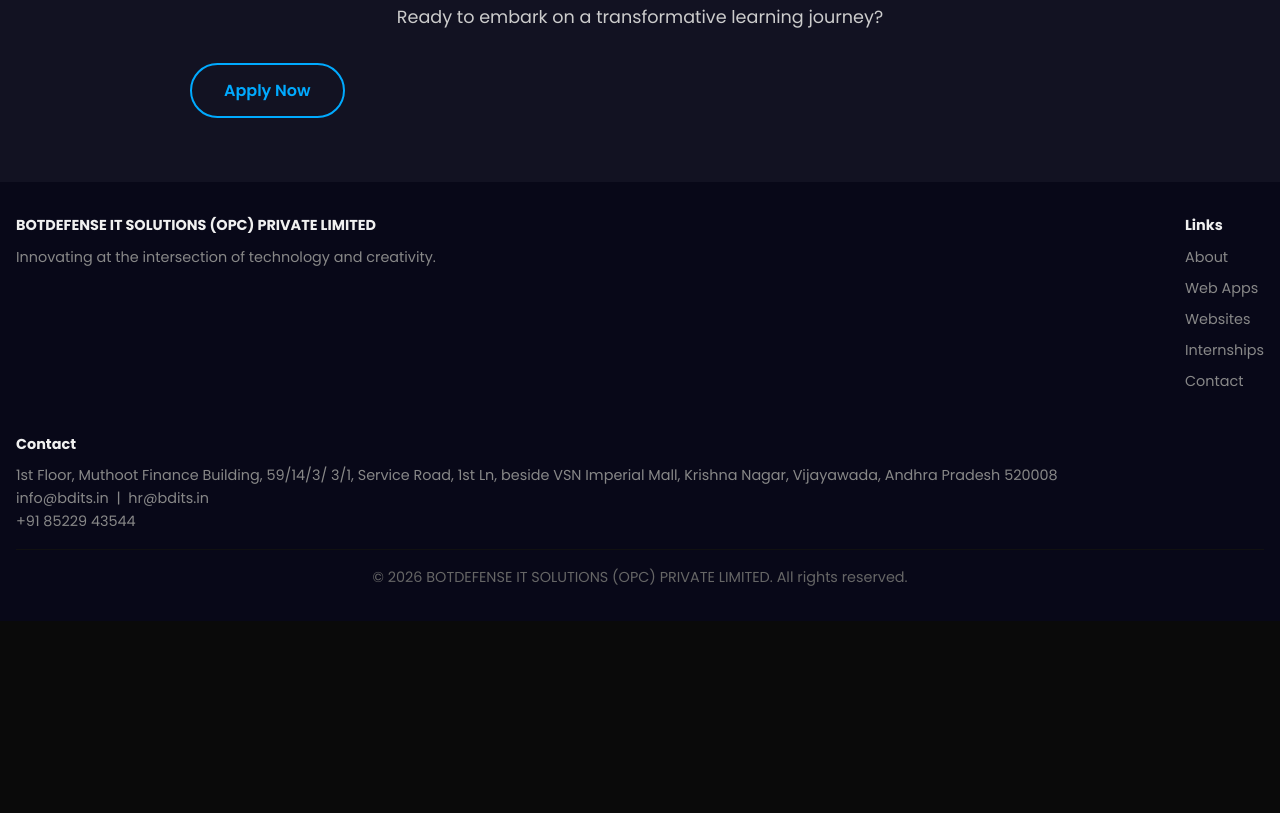
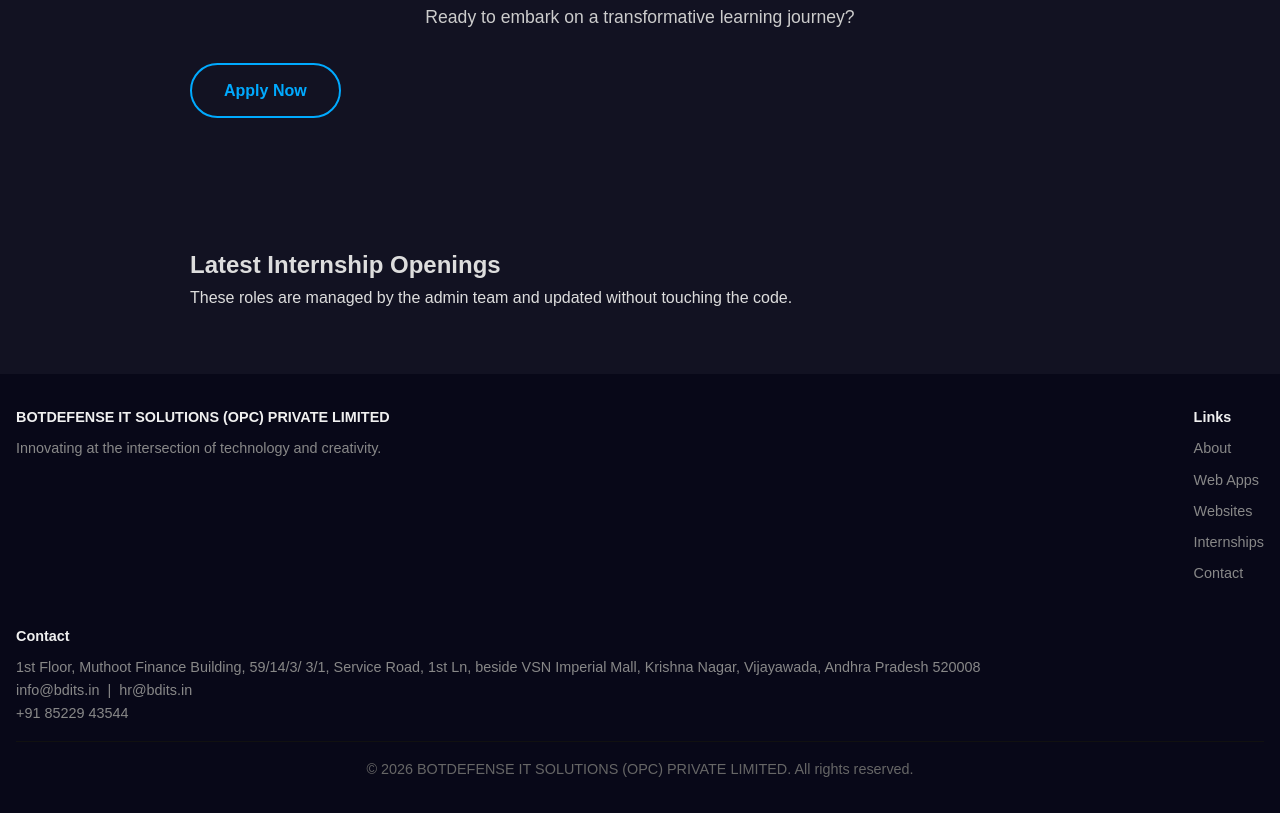
Before and after one commit to dnkm07/botdefense-website, a plain HTML site: page internships.html in a window 1280 px wide. Shown: the part 1399-2212 px from the top of the page. Before the commit the page ends 2020 px from the top, so only its background shows below. Drawn offline with nearby package versions, Linux system fonts and the light colour scheme.

Commit message:
internships.html

```diff
--- a/internships.html
+++ b/internships.html
@@ -5,7 +5,7 @@
     <meta name="viewport" content="width=device-width, initial-scale=1" />
     <title>Internships | BOTDEFENSE Futuristic</title>
     <link
-      href="https://fonts.googleapis.com/css2?family=Poppins:wght@400;600;700&display=swap"
+      href="https://fonts.googleapis.com/css2?family=Manrope:wght@300;400;600;700&family=Space+Grotesk:wght@400;500;600;700&display=swap"
       rel="stylesheet"
     />
     <link rel="stylesheet" href="styles.css" />
@@ -18,7 +18,7 @@
       defer
     ></script>
   </head>
-  <body>
+  <body class="internships-page">
     <nav class="navbar">
       <div class="logo"><a href="index.html">BOTDEFENSE IT&nbsp;SOLUTIONS&nbsp;(OPC)&nbsp;PRIVATE&nbsp;LIMITED</a></div>
       <input type="checkbox" id="nav-toggle" class="nav-toggle" />
@@ -98,6 +98,19 @@
       </div>
     </section>
 
+    <section class="page-section">
+      <div class="container">
+        <div class="section-head">
+          <h2>Latest Internship Openings</h2>
+          <p>
+            These roles are managed by the admin team and updated without
+            touching the code.
+          </p>
+        </div>
+        <div class="data-grid" id="internshipsGrid"></div>
+      </div>
+    </section>
+
     <footer class="site-footer">
       <div class="footer-content">
         <div class="footer-col">
@@ -108,13 +121,17 @@
         </div>
         <div class="footer-col">
           <h4>Links</h4>
+          <div class="footer-links">
             <ul>
               <li><a href="about.html">About</a></li>
               <li><a href="web-applications.html">Web Apps</a></li>
               <li><a href="websites.html">Websites</a></li>
+            </ul>
+            <ul>
               <li><a href="internships.html">Internships</a></li>
               <li><a href="contact.html">Contact</a></li>
             </ul>
+          </div>
         </div>
         <div class="footer-col">
           <h4>Contact</h4>
@@ -146,5 +163,6 @@
         },
       });
     </script>
+    <script src="cms.js" defer></script>
   </body>
 </html>
```
Lines whose indentation alone changed are shown as unchanged.
